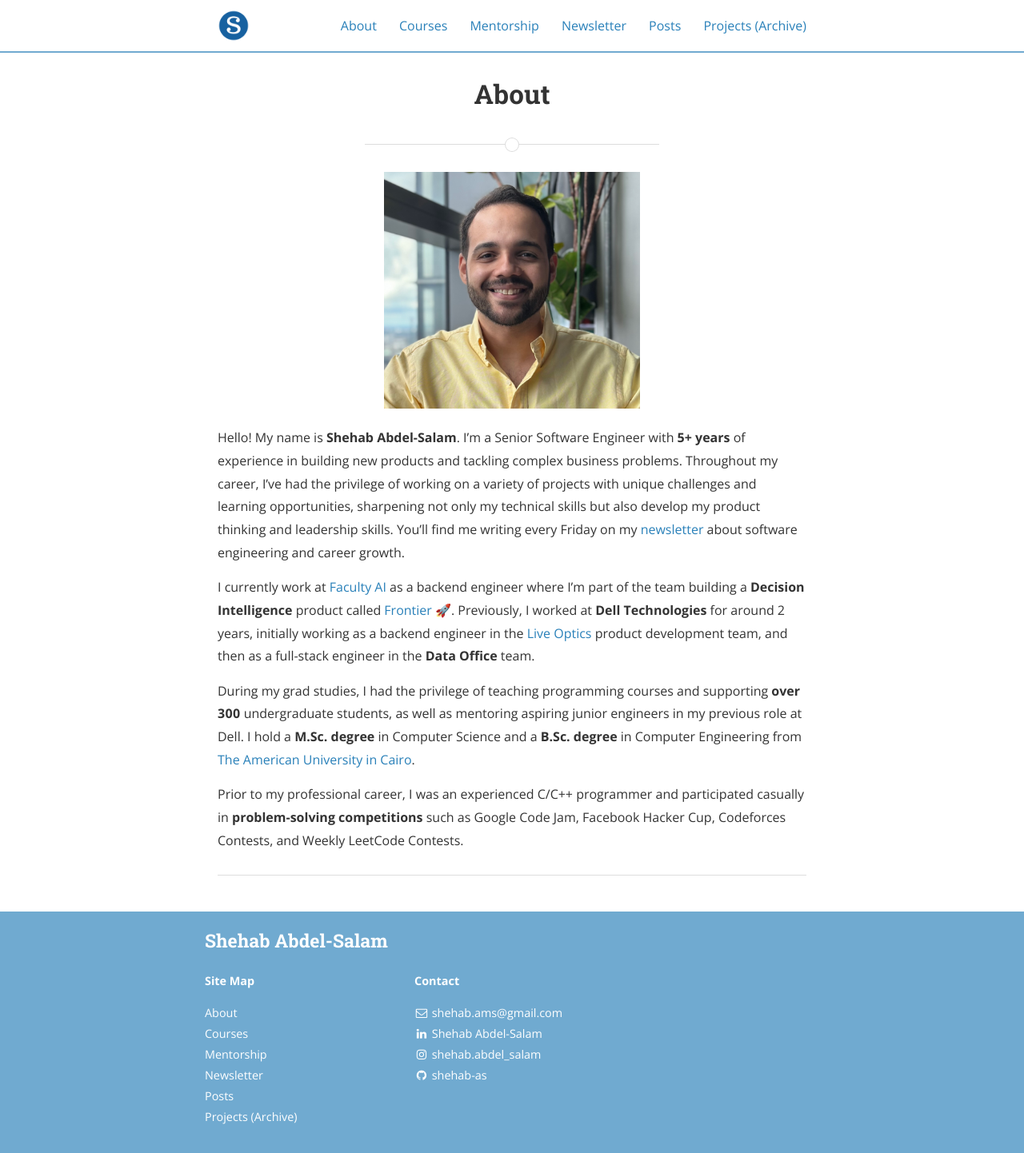
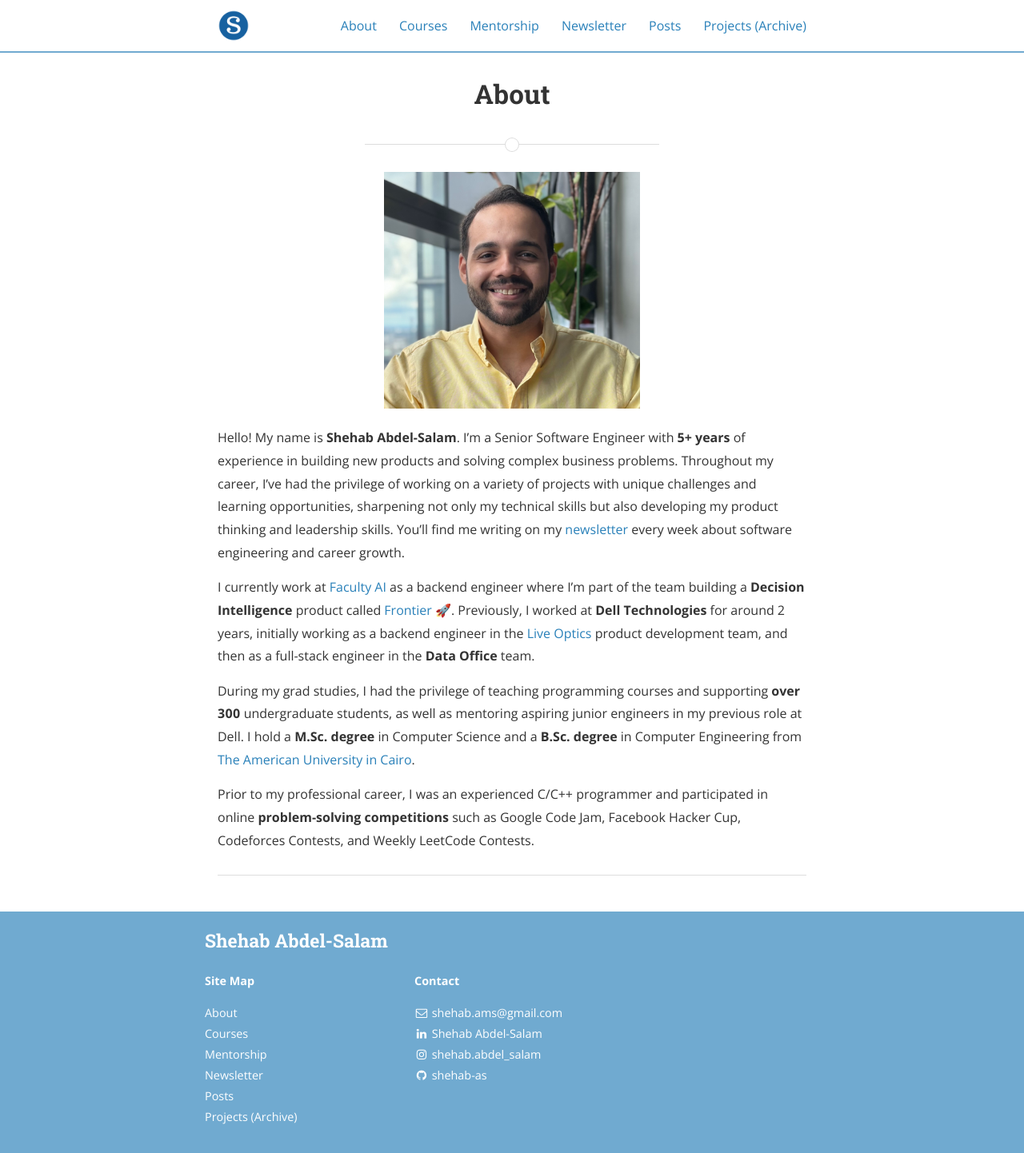
Before and after one commit to ShehabCE/shehabce.github.io, a Jekyll site: the page built from about.md, in a window 1280 px wide. Shown: the whole page at 80% size. Built offline with Jekyll 4.4.1, drawn with Linux system fonts in a browser that asks for light colours; nearby versions of some CDN libraries; a style sheet for code colours, icons or effects is not loaded.

Commit message:
Fix some typos

```diff
--- a/about.md
+++ b/about.md
@@ -6,13 +6,13 @@ permalink: /about/
 
 <img src="{{ site.baseurl }}/assets/Shehab.jpg" title="Profile Picture" class="profile">
 
-Hello! My name is **Shehab Abdel-Salam**. I'm a Senior Software Engineer with **5+ years** of experience in building new products and tackling complex business problems. Throughout my career, I've had the privilege of working on a variety of projects with unique challenges and learning opportunities, sharpening not only my technical skills but also develop my product thinking and leadership skills. You'll find me writing every Friday on my [newsletter][newsletter] about software engineering and career growth.
+Hello! My name is **Shehab Abdel-Salam**. I'm a Senior Software Engineer with **5+ years** of experience in building new products and solving complex business problems. Throughout my career, I've had the privilege of working on a variety of projects with unique challenges and learning opportunities, sharpening not only my technical skills but also developing my product thinking and leadership skills. You'll find me writing on my [newsletter][newsletter] every week about software engineering and career growth.
 
 I currently work at [Faculty AI][company] as a backend engineer where I'm part of the team building a **Decision Intelligence** product called [Frontier][frontier] 🚀. Previously, I worked at **Dell Technologies** for around 2 years, initially working as a backend engineer in the [Live Optics][liveoptics] product development team, and then as a full-stack engineer in the **Data Office** team.
 
 During my grad studies, I had the privilege of teaching programming courses and supporting **over 300** undergraduate students, as well as mentoring aspiring junior engineers in my previous role at Dell. I hold a **M.Sc. degree** in Computer Science and a **B.Sc. degree** in Computer Engineering from [The American University in Cairo][University].
 
-Prior to my professional career, I was an experienced C/C++ programmer and participated casually in **problem-solving competitions** such as Google Code Jam, Facebook Hacker Cup, Codeforces Contests, and Weekly LeetCode Contests.
+Prior to my professional career, I was an experienced C/C++ programmer and participated in online **problem-solving competitions** such as Google Code Jam, Facebook Hacker Cup, Codeforces Contests, and Weekly LeetCode Contests.
 
 ---
 
```
Also changed, not shown: courses.md (+1 -1 lines), mentorship.md (+1 -2 lines), newsletter.md (+1 -1 lines).
